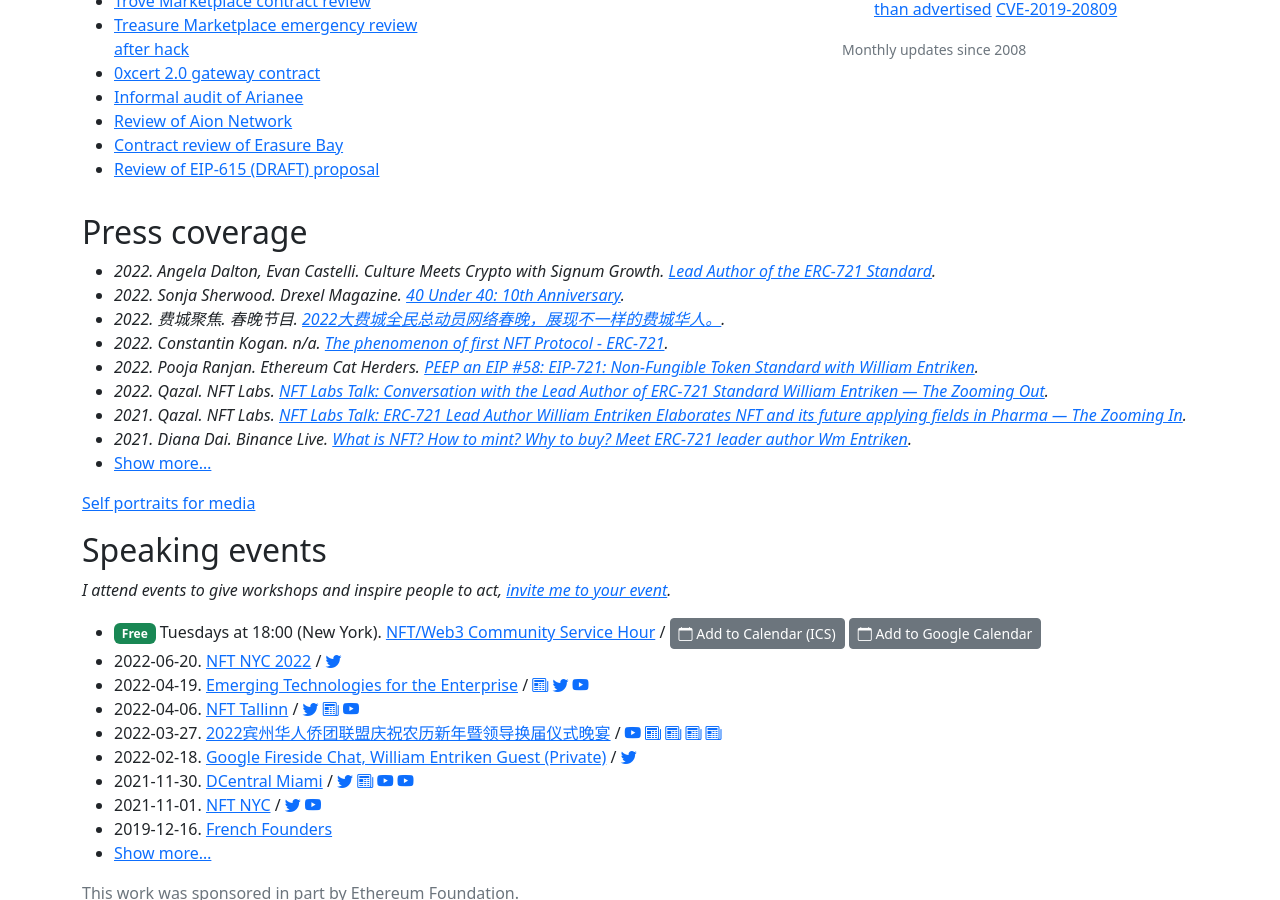
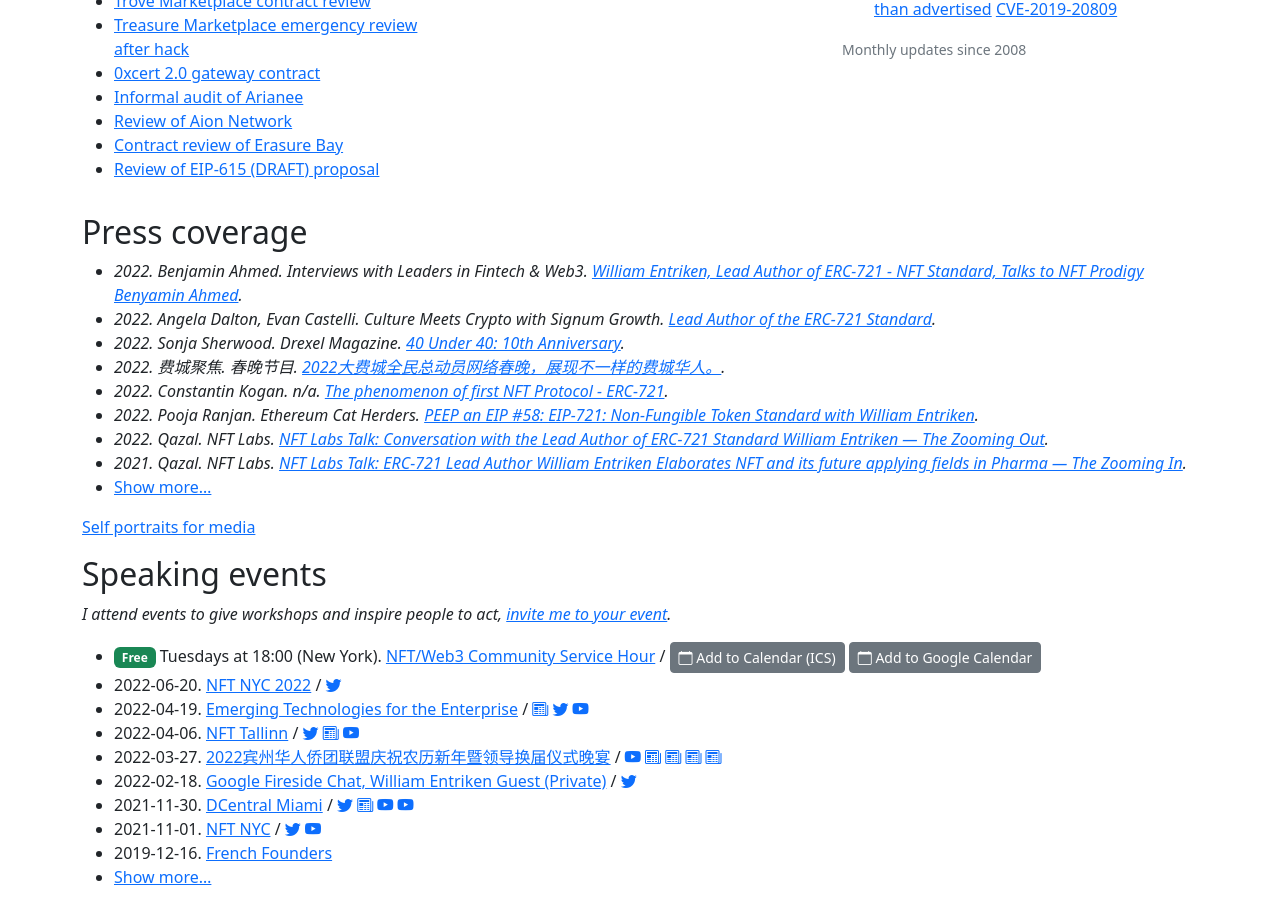
Before and after one commit to fulldecent/phor.net, a Jekyll site: the page built from index.html, in a window 1280 px wide and 900 px high, scrolled down 1228 px. Built offline with Jekyll 4.4.1, drawn with Linux system fonts in a browser that asks for light colours; nearby versions of some CDN libraries; comment, search, counter and statistics services are not loaded.

Commit message:
Add Benjamin

```diff
--- a/_data/press-coverage.json
+++ b/_data/press-coverage.json
@@ -1,4 +1,11 @@
 [
+  {
+    "date": "2022-08-09",
+    "authors": ["Benjamin Ahmed"],
+    "publication": "Interviews with Leaders in Fintech & Web3",
+    "url": "https://www.buzzsprout.com/1683091/11106376",
+    "title": "William Entriken, Lead Author of ERC-721 - NFT Standard, Talks to NFT Prodigy Benyamin Ahmed"
+  },
   {
     "date": "2022-06-17",
     "authors": ["Angela Dalton", "Evan Castelli"],
```
